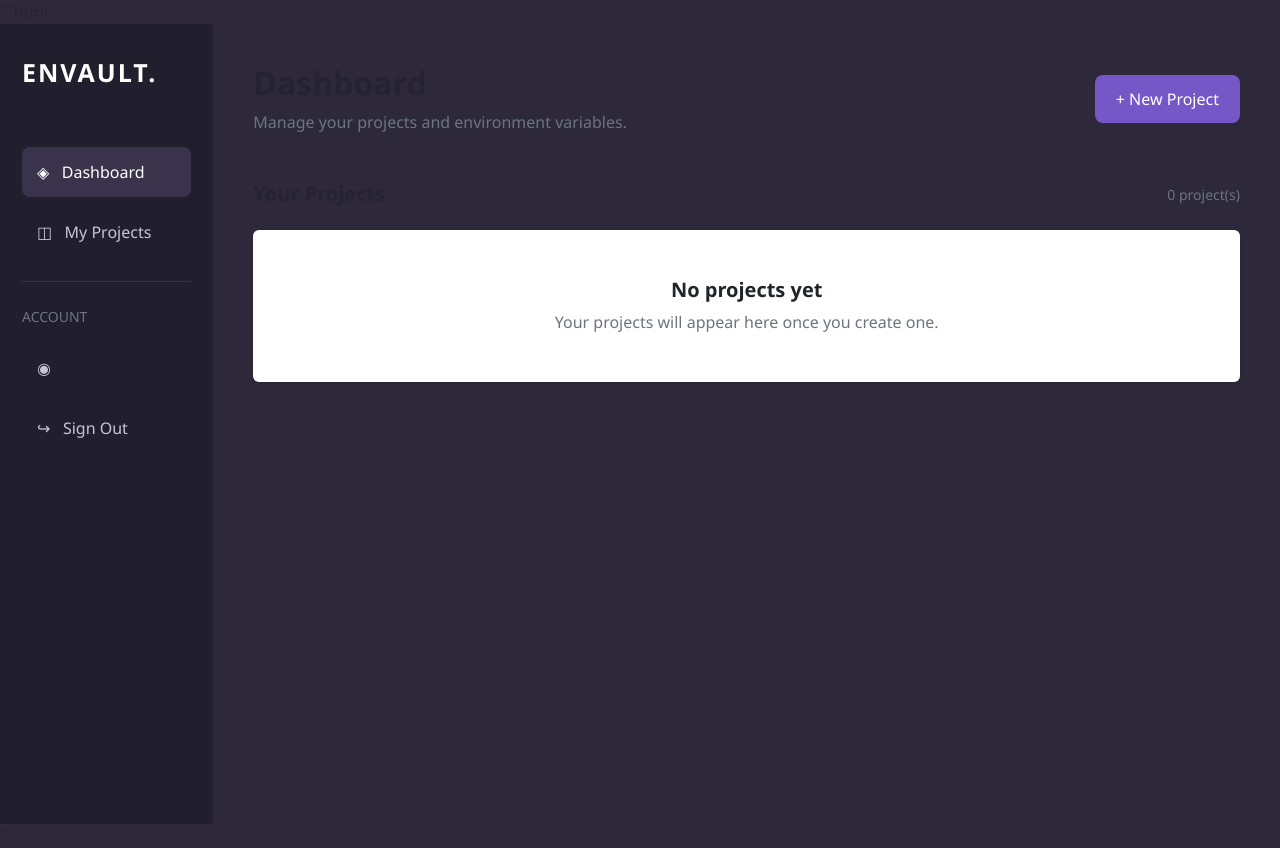
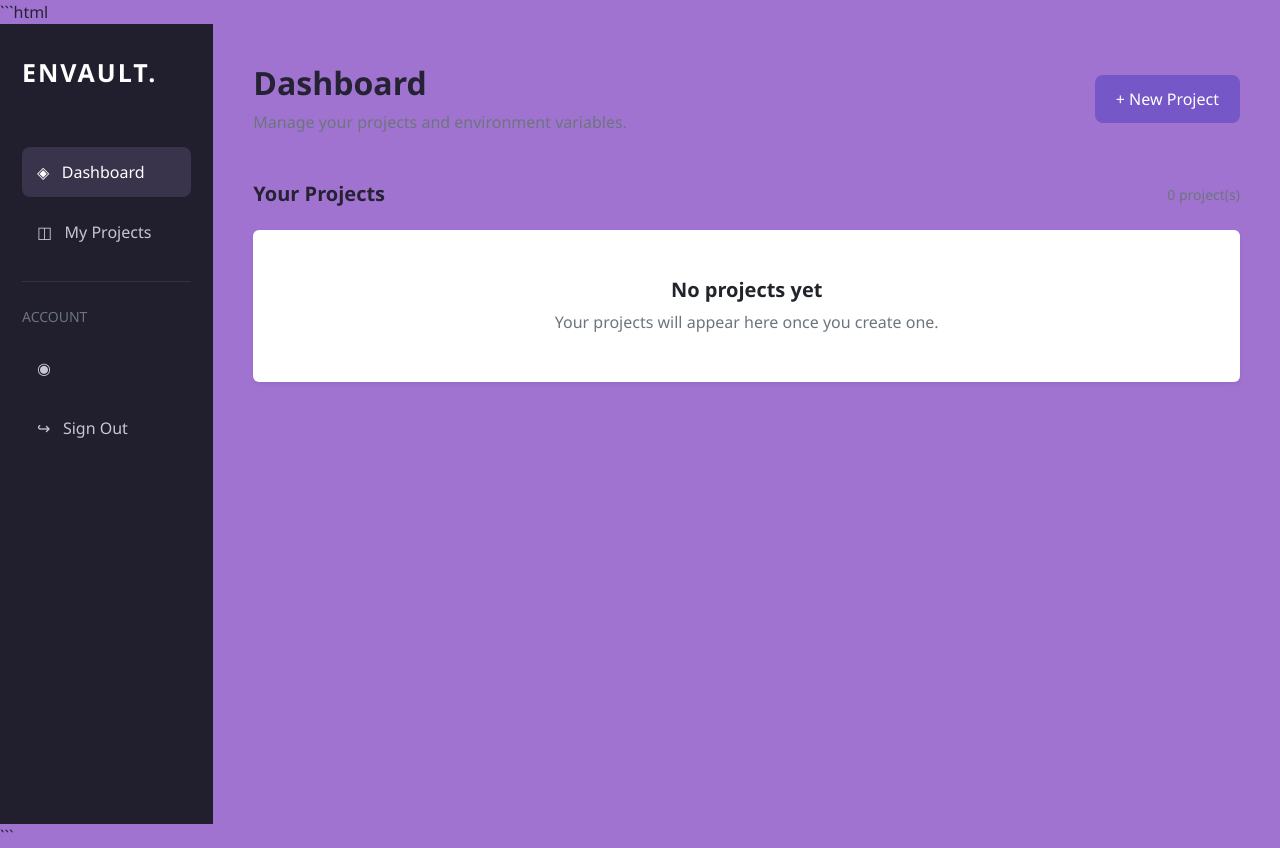
Before and after one commit to munazza00/Envault, a Django app: template projects/templates/projects/dashboard.html in a window 1280 px wide. Run offline with Django 3.2, Linux system fonts and the light colour scheme; the template is opened without the code that fills it, so the values that code supplies are empty.

```diff
--- a/projects/templates/projects/dashboard.html
+++ b/projects/templates/projects/dashboard.html
@@ -10,7 +10,7 @@
 
     <style>
         body {
-            background:  #2d293b;
+            background:  #a173d1;
             font-family: 'Segoe UI', sans-serif;
             color: #252333;
         }
```
